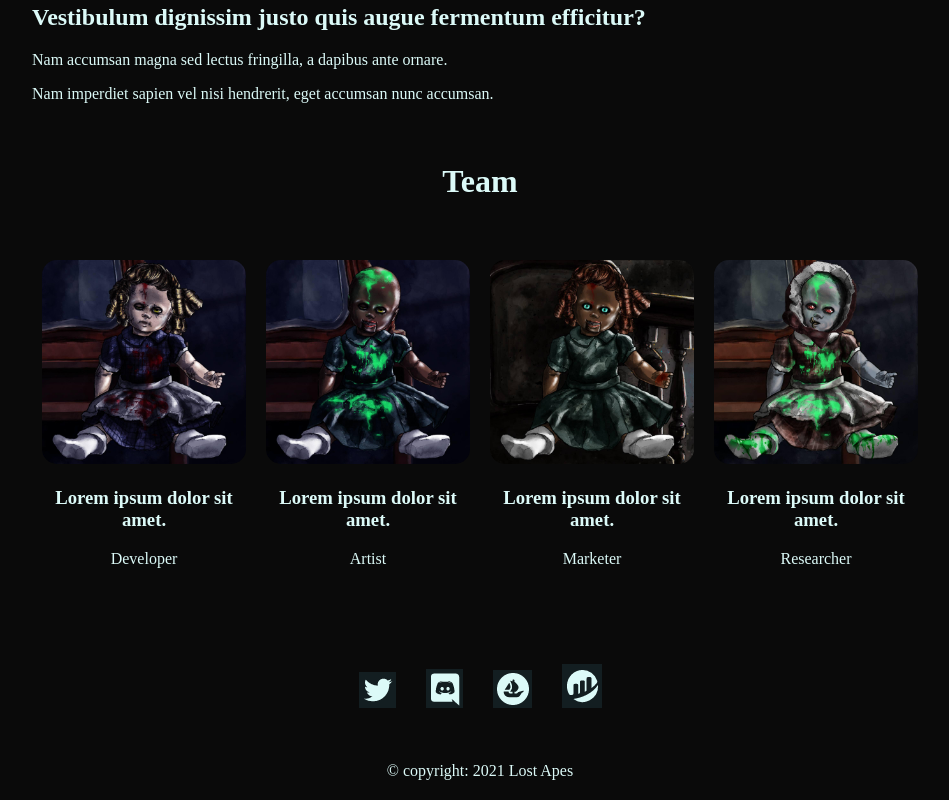
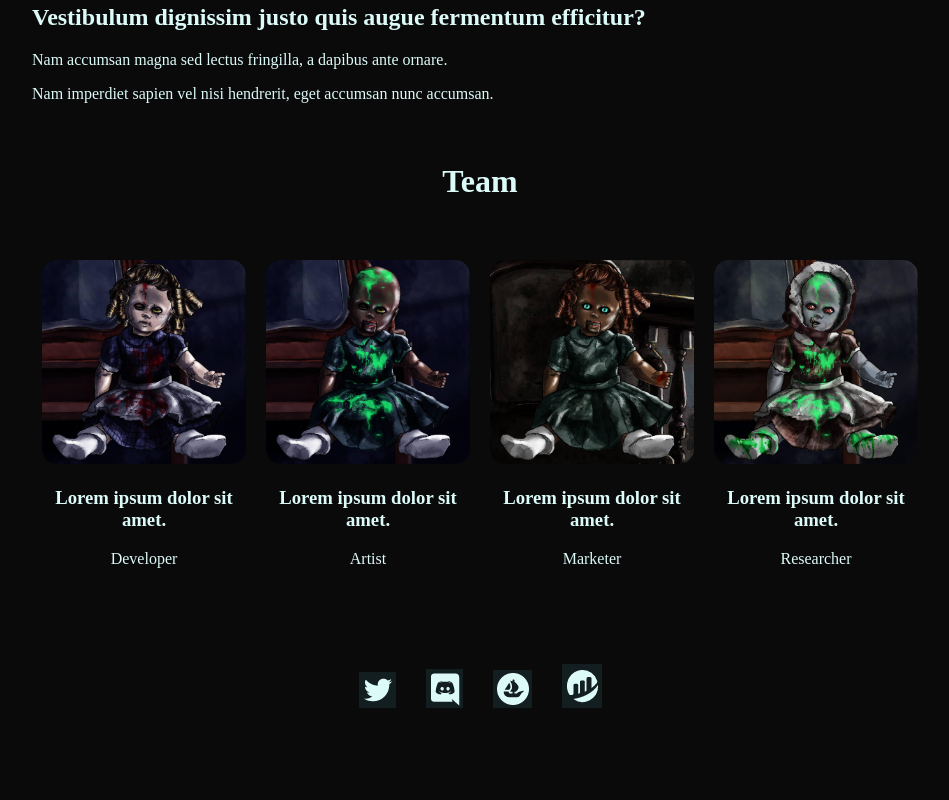
Before and after one commit to Sheheryar800/nft-doll, a React (Create React App) app: page / in a window 1280 px wide. Shown: the part 3586-4386 px from the top of the page, without its empty margins (160-1109 px from the left). After the commit the page ends 4328 px from the top, so only its background shows below. Built offline with nearby package versions, Linux system fonts and the light colour scheme.

Commit message:
first commit

```diff
--- a/src/Pages/Home/Components/Team.js
+++ b/src/Pages/Home/Components/Team.js
@@ -179,16 +179,6 @@ function Team() {
                     <img src={social4} alt='' />
                 </a>
             </div>
-            <div className={classes.copy}
-                data-aos="fade-in"
-                data-aos-offset="-400"
-                data-aos-duration="1000"
-                data-aos-mirror="true"
-                data-aos-once="false"
-                data-aos-anchor-placement="top-center"
-            >
-                <span>&copy;</span> copyright: 2021 Lost Apes
-            </div>
         </div>
     )
 }
```
